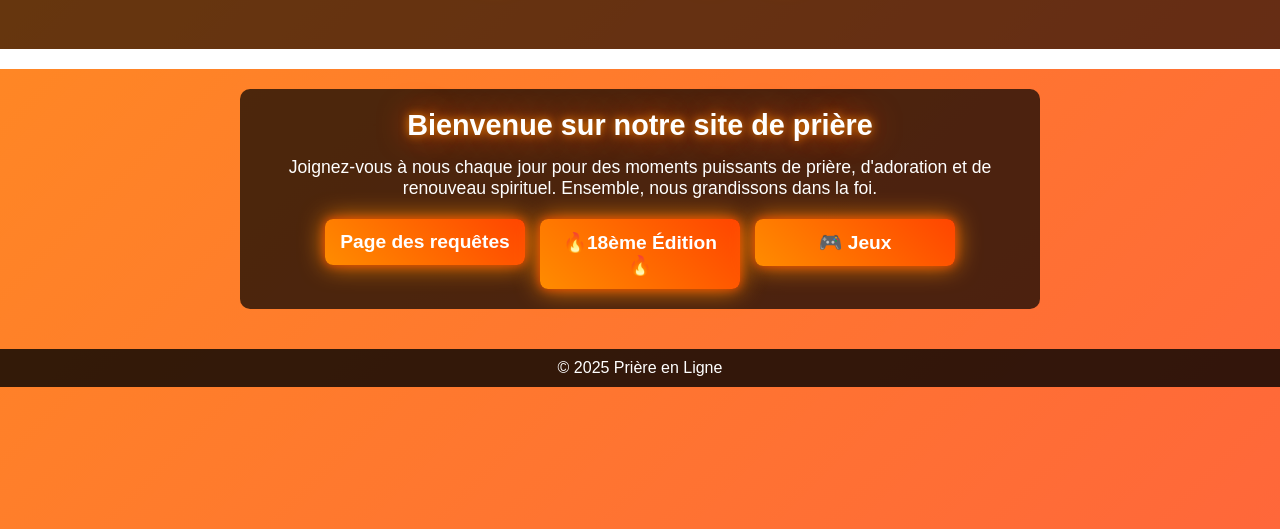
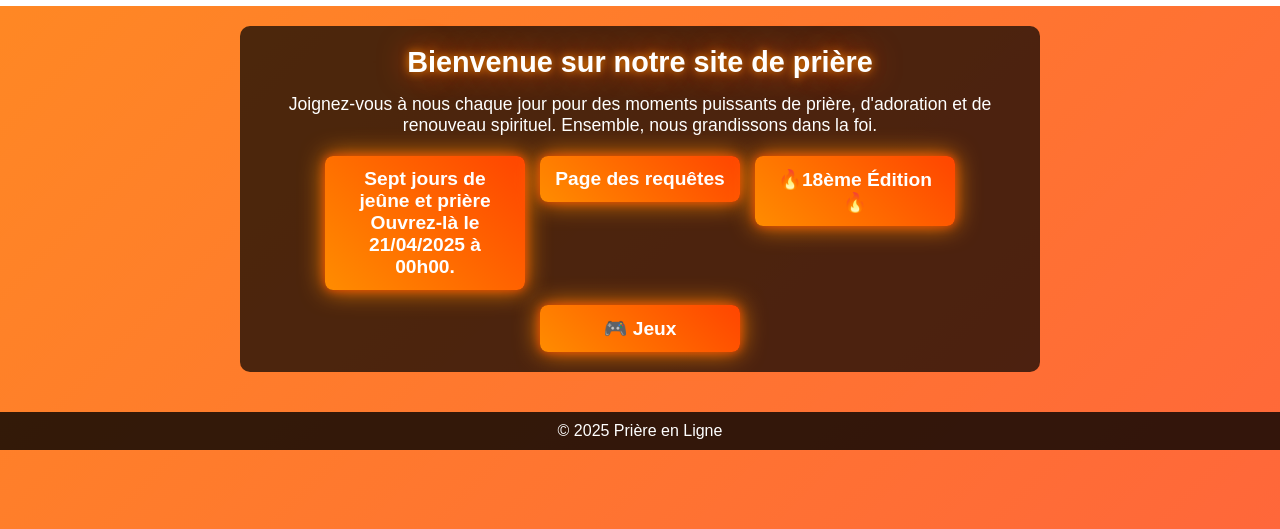
Before and after one commit to PriereenLigne/pri-re18-meedition, a plain HTML site: page index.html in a window 1280 px wide. Shown: the part 271-800 px from the top of the page. Drawn offline with Linux system fonts and the light colour scheme.

Commit message:
Update index.html

```diff
--- a/index.html
+++ b/index.html
@@ -22,6 +22,7 @@
 
             <nav>
                 <ul>
+                    <li><a href="mise.html">Sept jours de jeûne et prière Ouvrez-là le 21/04/2025 à 00h00.</a></li>
                     <li><a href="mise.html">Page des requêtes</a></li>
                     <li><a href="edition.html">🔥18ème Édition🔥</a></li>
                     <li><a href="game.html">🎮 Jeux</a></li>
```
